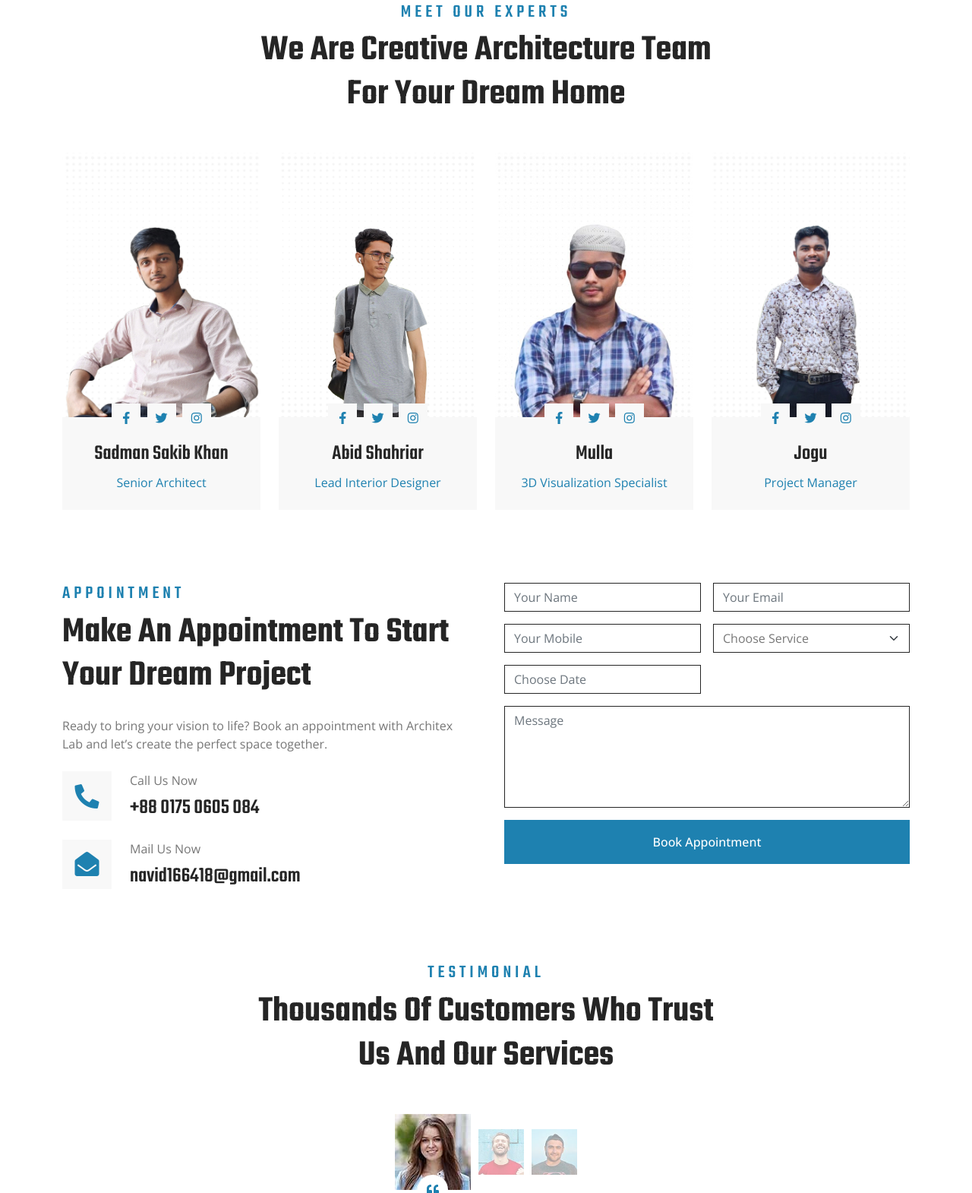
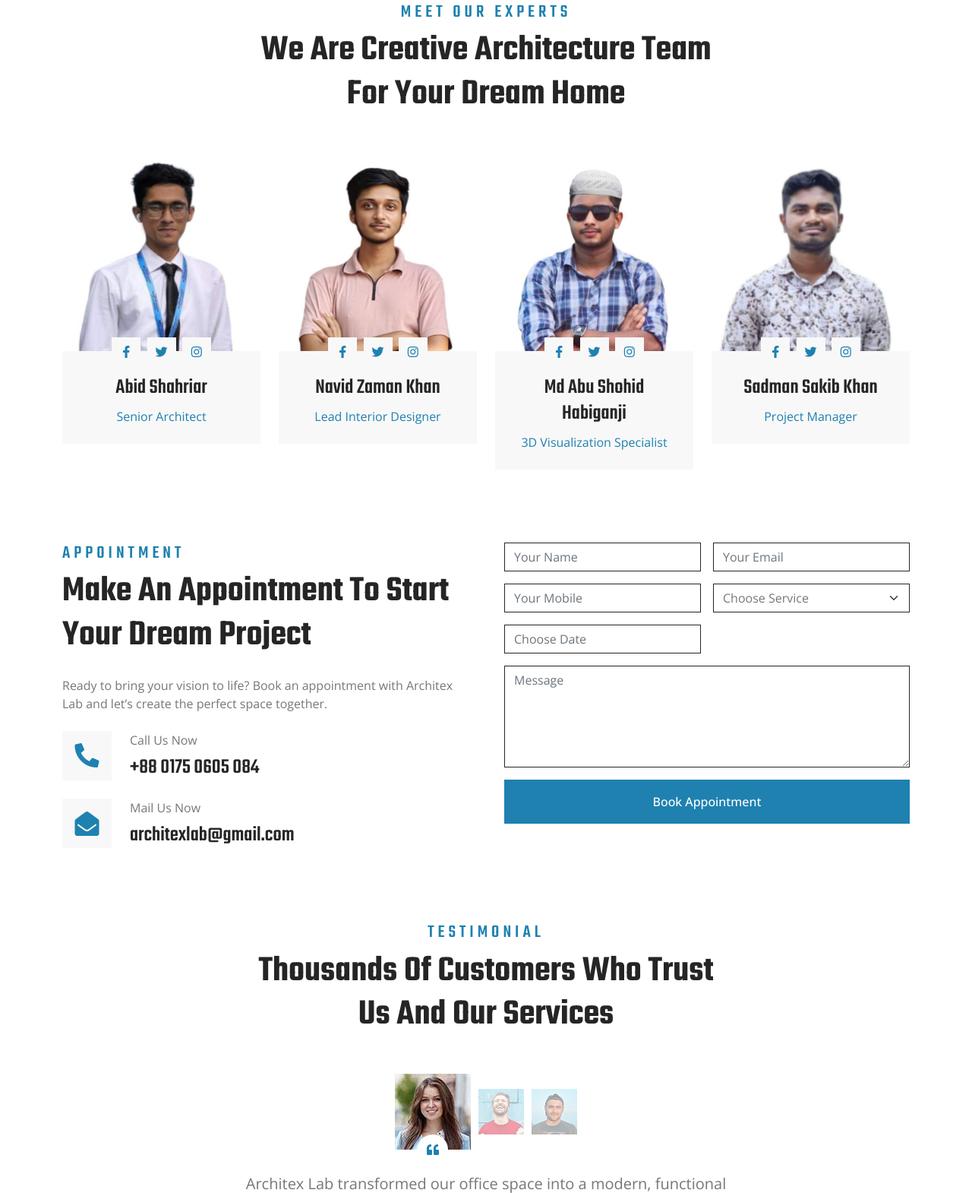
Before and after one commit to CodewithShahriar/architex-lab, a Flask app: page / in a window 1280 px wide. Shown: the part 4802-6372 px from the top of the page at 76% size. Run offline with Flask 3, Linux system fonts and the light colour scheme; some libraries are stand-ins or nearby versions.

Commit message:
fixed bugs

```diff
--- a/templates/appointment.html
+++ b/templates/appointment.html
@@ -149,7 +149,7 @@
                                 </div>
                                 <div class="ms-4">
                                     <p class="mb-2">Mail Us Now</p>
-                                    <h3 class="mb-0">navid166418@gmail.com</h3>
+                                    <h3 class="mb-0">architexlab@gmail.com</h3>
                                 </div>
                             </div>
                         </div>
--- a/templates/index.html
+++ b/templates/index.html
@@ -469,7 +469,7 @@
                 <div class="col-lg-3 col-md-6 wow fadeInUp" data-wow-delay="0.1s">
                     <div class="team-item position-relative">
                         <div class="position-relative">
-                            <img class="img-fluid" src="/static/img/navidwhite.jpeg" alt="">
+                            <img class="img-fluid" src="/static/img/abidwhite.jpeg" alt="">
                             <div class="team-social text-center">
                                 <a class="btn btn-square" href="https://www.facebook.com/navidzamankhan"><i class="fab fa-facebook-f"></i></a>
                                 <a class="btn btn-square" href="https://x.com/NavidZamanKhan2"><i class="fab fa-twitter"></i></a>
@@ -477,7 +477,7 @@
                             </div>
                         </div>
                         <div class="bg-light text-center p-4">
-                            <h3 class="mt-2">Sadman Sakib Khan</h3>
+                            <h3 class="mt-2">Abid Shahriar</h3>
                             <span class="text-primary">Senior Architect</span>
                         </div>
                     </div>
@@ -485,7 +485,7 @@
                 <div class="col-lg-3 col-md-6 wow fadeInUp" data-wow-delay="0.3s">
                     <div class="team-item position-relative">
                         <div class="position-relative">
-                            <img class="img-fluid" src="/static/img/abidwhite.jpeg" alt="">
+                            <img class="img-fluid" src="/static/img/navidwhite.jpeg" alt="">
                             <div class="team-social text-center">
                                 <a class="btn btn-square" href="https://www.facebook.com/abidshahriar23"><i class="fab fa-facebook-f"></i></a>
                                 <a class="btn btn-square" href="#"><i class="fab fa-twitter"></i></a>
@@ -493,7 +493,7 @@
                             </div>
                         </div>
                         <div class="bg-light text-center p-4">
-                            <h3 class="mt-2">Abid Shahriar</h3>
+                            <h3 class="mt-2">Navid Zaman Khan</h3>
                             <span class="text-primary">Lead Interior Designer</span>
                         </div>
                     </div>
@@ -509,7 +509,7 @@
                             </div>
                         </div>
                         <div class="bg-light text-center p-4">
-                            <h3 class="mt-2">Mulla</h3>
+                            <h3 class="mt-2">Md Abu Shohid Habiganji</h3>
                             <span class="text-primary">3D Visualization Specialist</span>
                         </div>
                     </div>
@@ -525,7 +525,7 @@
                             </div>
                         </div>
                         <div class="bg-light text-center p-4">
-                            <h3 class="mt-2">Jogu</h3>
+                            <h3 class="mt-2">Sadman Sakib Khan</h3>
                             <span class="text-primary">Project Manager</span>
                         </div>
                     </div>
@@ -566,7 +566,7 @@
                                 </div>
                                 <div class="ms-4">
                                     <p class="mb-2">Mail Us Now</p>
-                                    <h3 class="mb-0">navid166418@gmail.com</h3>
+                                    <h3 class="mb-0">architexlab@gmail.com</h3>
                                 </div>
                             </div>
                         </div>
@@ -656,7 +656,7 @@
                     <h3 class="text-light mb-4">Address</h3>
                     <p class="mb-2"><i class="fa fa-map-marker-alt text-primary me-3"></i>Lakripara, Shibganj, Sylhet</p>
                     <p class="mb-2"><i class="fa fa-phone-alt text-primary me-3"></i>+88 0175 0605 084</p>
-                    <p class="mb-2"><i class="fa fa-envelope text-primary me-3"></i>navid166418@gmail.com</p>
+                    <p class="mb-2"><i class="fa fa-envelope text-primary me-3"></i>architexlab@gmail.com</p>
                     <div class="d-flex pt-2">
                         <a class="btn btn-square btn-outline-body me-1" href="#"><i class="fab fa-twitter"></i></a>
                         <a class="btn btn-square btn-outline-body me-1" href="#"><i class="fab fa-facebook-f"></i></a>
```
Also changed, not shown: static/img/abidwhite.jpeg, static/img/mullawhite.jpeg, static/img/navidwhite.jpeg, static/img/sadmanwhite.jpeg.
